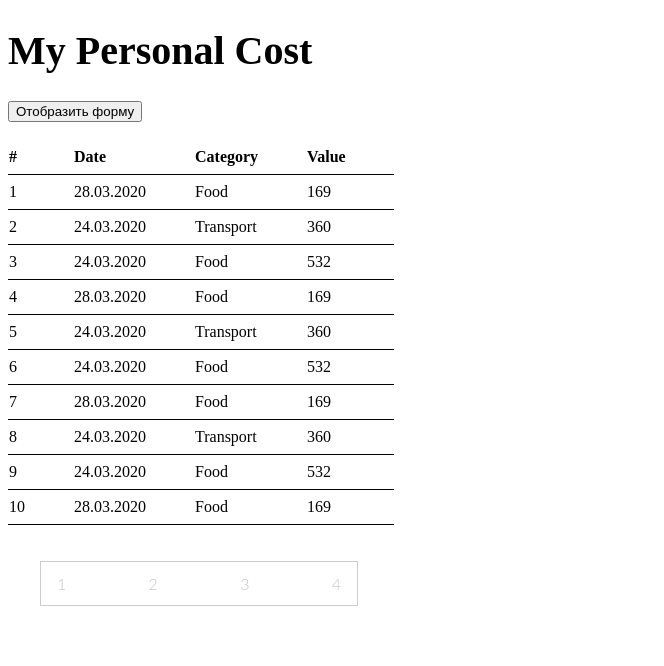
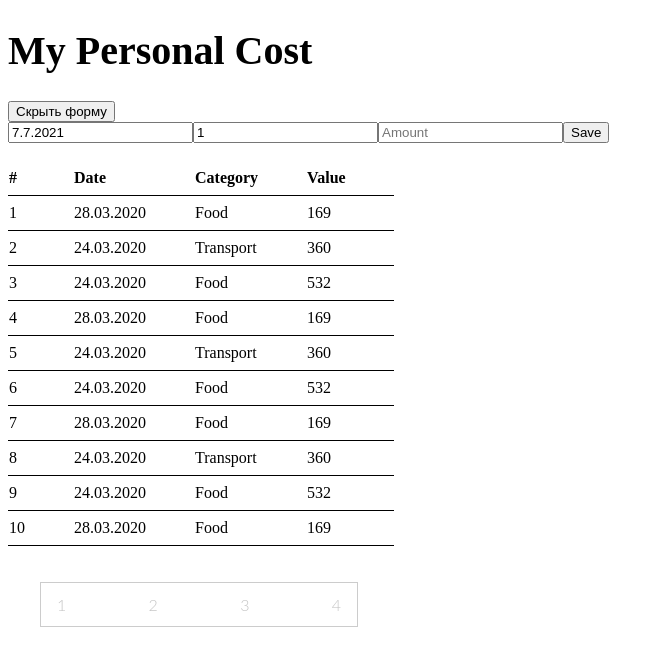
Before and after one commit to Solyankina/project_vue, a Vue app: page /add/payment/1 in a window 1280 px wide. Shown: the top 666 px of the page, without its empty margins (0-664 px from the left). Built offline with nearby package versions, Linux system fonts and the light colour scheme.

Commit message:
hw_5. Project my cost

```diff
--- a/package.json
+++ b/package.json
@@ -10,6 +10,7 @@
   "dependencies": {
     "core-js": "^3.6.5",
     "vue": "^2.6.11",
+    "vue-router": "^3.5.2",
     "vuex": "^3.6.2"
   },
   "devDependencies": {
--- a/src/App.vue
+++ b/src/App.vue
@@ -4,8 +4,8 @@
       <h1>My Personal Cost</h1>
     </div>
     <div class="wrapper">
-      <AddPaymentForm @addNewPayment="addNewPaymentData"/>
-      <br/>
+      <router-view @addNewPayment="addNewPaymentData"/>
+      <br />
       <PaymentsDisplay :items="getPayments"/>
       <br/>
       <Pagination :fetchPageSize="fetchPageSize" :fetchPageCount="getPaymentsPageCount" />
@@ -15,17 +15,17 @@
 
 <script>
 import PaymentsDisplay from './components/PaymentsDisplay.vue'
-import AddPaymentForm from './components/AddPaymentForm.vue'
 import Pagination from './components/Pagination.vue'
 import store from './store'
 import { mapActions, mapGetters } from 'vuex'
+import router from './router'
 
 export default {
   name: 'App',
   store,
+  router,
   components: {
     PaymentsDisplay,
-    AddPaymentForm,
     Pagination
   },
   data() {
--- a/src/components/AddPaymentForm.vue
+++ b/src/components/AddPaymentForm.vue
@@ -4,7 +4,7 @@
     <form class="payment-form" v-show="toggleButton.value">
       <input placeholder="Date" type="text" v-model.trim="date"/>
       <input placeholder="Category" type="text" v-model.trim="category"/>
-      <input placeholder="Amout" type="number" v-model.number="value"/>
+      <input placeholder="Amount" type="number" v-model.number="value"/>
       <button @click="onClick" type="button">Save</button>
     </form>
   </div>
@@ -15,9 +15,9 @@ export default {
   name: "AddPaymentForm",
   data() {
     return {
-      value: 0,
-      category: '',
-      date: '',
+      value: this.$route.query.value,
+      category: this.$route.params.category,
+      date: this.getCurrentDate(),
       toggleButton: {
         value: true,
         title: ''
@@ -33,17 +33,13 @@ export default {
       return `${d}.${m}.${y}`
     },
     onClick() {
-      const {value, category} = this
-      const data = {
-        date: this.date || this.getCurrentDate(),
-        category,
-        value
-      }
+      const {date, value, category} = this
+      const data = {date, category, value}
       console.log(data)
       this.$emit('addNewPayment', data)
     },
     toggleForm() {
-      this.toggleButton.value = !this.toggleButton.value
+      this.toggleButton.value = !this.toggleButton.value || this.category
       if(this.toggleButton.value) {
         this.toggleButton.title = 'Скрыть форму'
       } else {
--- /dev/null
+++ b/src/router/index.js
@@ -0,0 +1,16 @@
+import Vue from 'vue'
+import Router from 'vue-router'
+import AddPaymentForm from '@/components/AddPaymentForm'
+
+Vue.use(Router)
+
+export default new Router({
+    mode: 'history',
+    routes: [
+        {
+            path: '/add/payment/:category?',
+            name: 'PaymentForm',
+            component: AddPaymentForm
+        }
+    ]
+})
```
Also changed, not shown: 1 other file (tests, documents, lock files or other folders).
